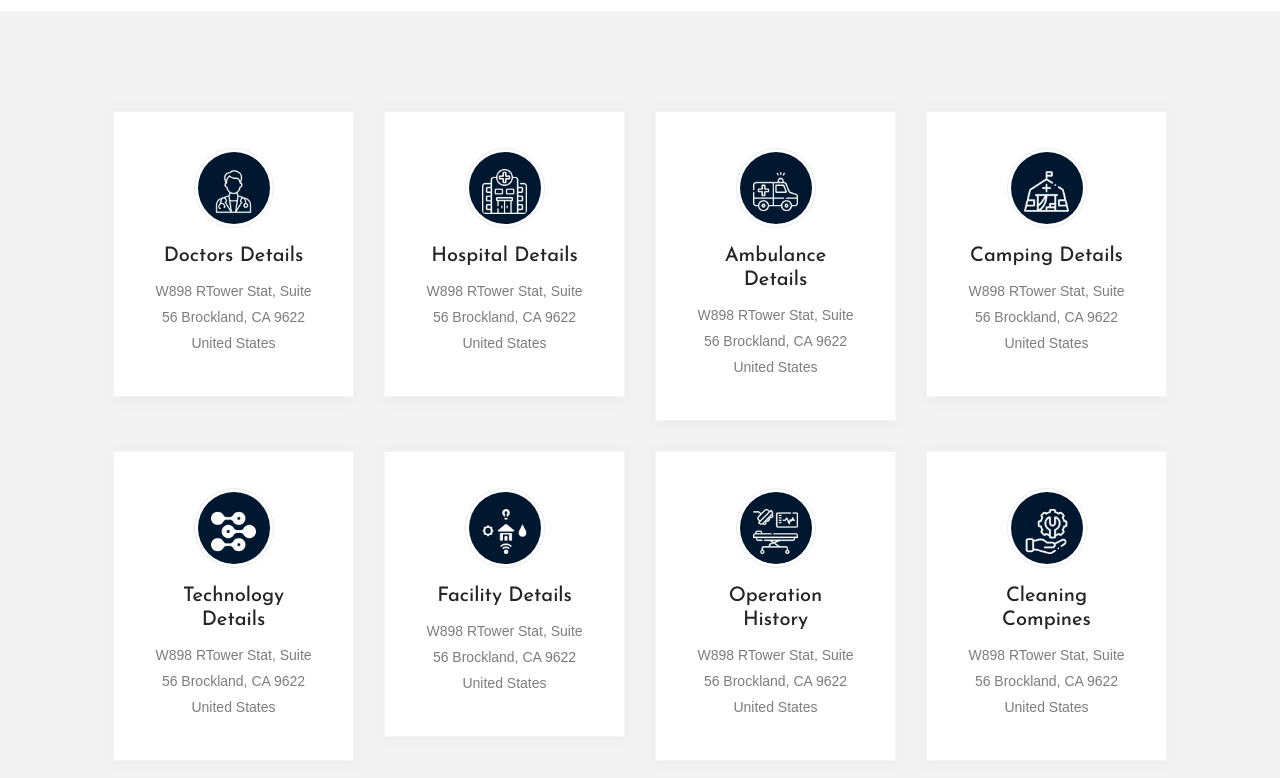
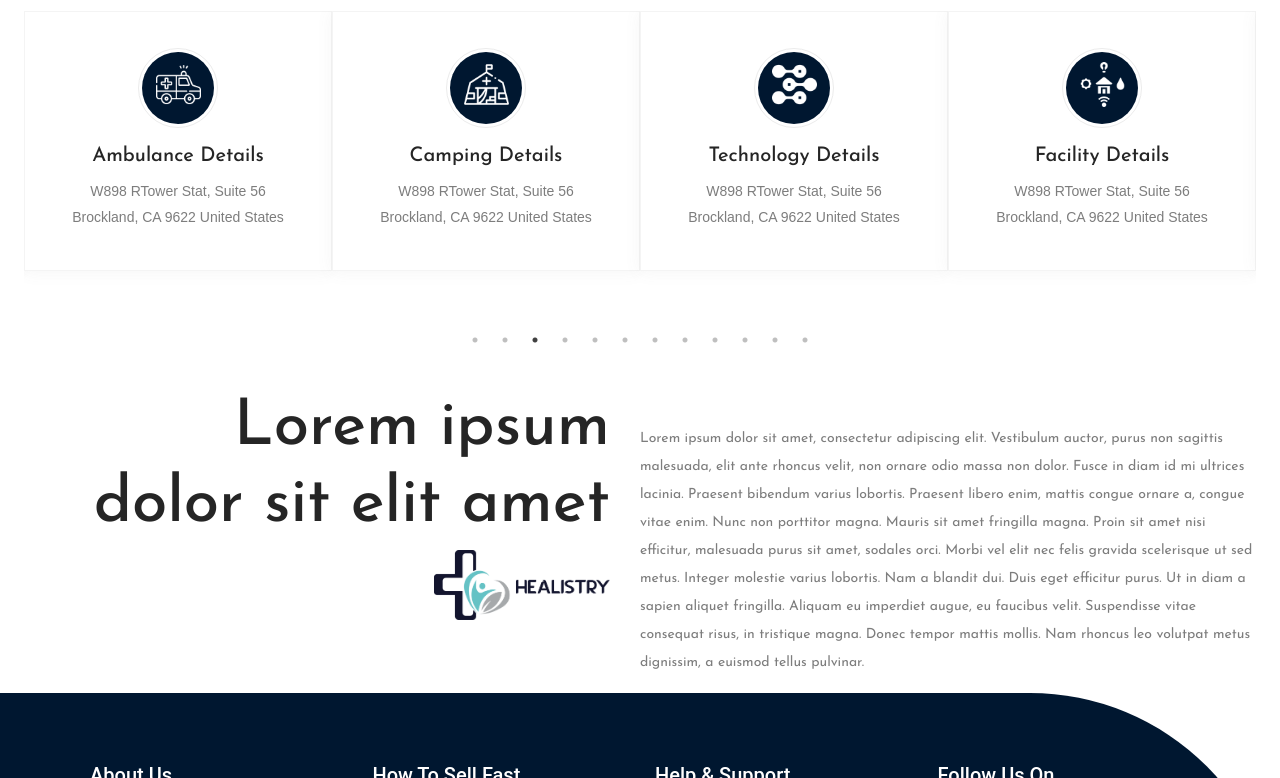
Before and after one commit to Theebanraj-Uthayakumar/Healistry_ITP-project, a React (Create React App) app in the folder client/: page / in a window 1280 px wide. Shown: the part 842-1620 px from the top of the page. Built offline with nearby package versions, Linux system fonts and the light colour scheme; a web font is replaced by a local one.

Commit message:
Home page Slider

```diff
--- a/client/src/component/pages/home.js
+++ b/client/src/component/pages/home.js
@@ -2,8 +2,47 @@ import React from 'react'
 import Container from '@material-ui/core/Container';
 import ArrowForwardIcon from '@material-ui/icons/ArrowForward';
 import { makeStyles } from '@material-ui/core/styles';
+import "slick-carousel/slick/slick.css";
+import "slick-carousel/slick/slick-theme.css";
+import Slider from "react-slick";
 
 function home() {
+    var settings = {
+        autoplay: true,
+        autoplaySpeed: 2000,
+        dots: true,
+        infinite: true,
+        speed: 500,
+        slidesToShow: 4,
+        slidesToScroll: 1,
+        initialSlide: 0,
+        responsive: [
+            {
+                breakpoint: 1024,
+                settings: {
+                    slidesToShow: 3,
+                    slidesToScroll: 3,
+                    infinite: true,
+                    dots: true
+                }
+            },
+            {
+                breakpoint: 600,
+                settings: {
+                    slidesToShow: 2,
+                    slidesToScroll: 2,
+                    initialSlide: 2
+                }
+            },
+            {
+                breakpoint: 480,
+                settings: {
+                    slidesToShow: 1,
+                    slidesToScroll: 1
+                }
+            }
+        ]
+    };
     const styles_home = makeStyles((theme) => ({
         root: {
             flexGrow: 1,
@@ -35,15 +74,13 @@ function home() {
                 <div>
                     <h1 className="home2_heading">Lorem ipsum </h1>
                 </div>
-            </Container>
-            <section className="contact-area primary-bg pt-100 pb-70">
-                <div className="container">
-                    <div className="contact-wrap-padding">
-                        <div className="row justify-content-center">
-                            <div className="col-lg-3 col-md-6 col-sm-8">
+                <Slider {...settings}>
+
                     <div className="contact-info-box text-center mb-30">
                         <div className="contact-box-icon">
-                                        <img src="img/icon/doctor.png" width="45px"></img>
+                            <center>
+                                <img src="img/icon/doctor.png" width="45px" style={{ paddingTop: "10px" }}></img>
+                            </center>
                         </div>
                         <div className="contact-info-content">
                             <h5>Doctors Details</h5>
@@ -52,11 +89,11 @@ function home() {
                             </p>
                         </div>
                     </div>
-                            </div>
-                            <div className="col-lg-3 col-md-6 col-sm-8">
                     <div className="contact-info-box text-center mb-30">
                         <div className="contact-box-icon">
-                                        <img src="img/icon/hospital.png" width="45px"></img>
+                            <center>
+                                <img src="img/icon/hospital.png" width="45px" style={{ paddingTop: "10px" }}></img>
+                            </center>
                         </div>
                         <div className="contact-info-content">
                             <h5>Hospital Details</h5>
@@ -65,11 +102,11 @@ function home() {
                             </p>
                         </div>
                     </div>
-                            </div>
-                            <div className="col-lg-3 col-md-6 col-sm-8">
                     <div className="contact-info-box text-center mb-30">
                         <div className="contact-box-icon">
-                                        <img src="img/icon/ambulance.png" width="45px"></img>
+                            <center>
+                                <img src="img/icon/ambulance.png" width="45px" style={{ paddingTop: "10px" }}></img>
+                            </center>
                         </div>
                         <div className="contact-info-content">
                             <h5>Ambulance Details</h5>
@@ -78,11 +115,11 @@ function home() {
                             </p>
                         </div>
                     </div>
-                            </div>
-                            <div className="col-lg-3 col-md-6 col-sm-8">
                     <div className="contact-info-box text-center mb-30">
                         <div className="contact-box-icon">
-                                        <img src="img/icon/Camping.png" width="45px"></img>
+                            <center>
+                                <img src="img/icon/Camping.png" width="45px" style={{ paddingTop: "10px" }}></img>
+                            </center>
                         </div>
                         <div className="contact-info-content">
                             <h5>Camping Details</h5>
@@ -91,11 +128,11 @@ function home() {
                             </p>
                         </div>
                     </div>
-                            </div>
-                            <div className="col-lg-3 col-md-6 col-sm-8">
                     <div className="contact-info-box text-center mb-30">
                         <div className="contact-box-icon">
-                                        <img src="img/icon/nanotechnology.png" width="45px"></img>
+                            <center>
+                                <img src="img/icon/nanotechnology.png" width="45px" style={{ paddingTop: "10px" }}></img>
+                            </center>
                         </div>
                         <div className="contact-info-content">
                             <h5>Technology Details</h5>
@@ -104,11 +141,11 @@ function home() {
                             </p>
                         </div>
                     </div>
-                            </div>
-                            <div className="col-lg-3 col-md-6 col-sm-8">
                     <div className="contact-info-box text-center mb-30">
                         <div className="contact-box-icon">
-                                        <img src="img/icon/amenities.png" width="45px"></img>
+                            <center>
+                                <img src="img/icon/amenities.png" width="45px" style={{ paddingTop: "10px" }}></img>
+                            </center>
                         </div>
                         <div className="contact-info-content">
                             <h5>Facility Details</h5>
@@ -117,11 +154,11 @@ function home() {
                             </p>
                         </div>
                     </div>
-                            </div>
-                            <div className="col-lg-3 col-md-6 col-sm-8">
                     <div className="contact-info-box text-center mb-30">
                         <div className="contact-box-icon">
-                                        <img src="img/icon/surgery-room.png" width="45px"></img>
+                            <center>
+                                <img src="img/icon/surgery-room.png" width="45px" style={{ paddingTop: "10px" }}></img>
+                            </center>
                         </div>
                         <div className="contact-info-content">
                             <h5>Operation History</h5>
@@ -130,11 +167,11 @@ function home() {
                             </p>
                         </div>
                     </div>
-                            </div>
-                            <div className="col-lg-3 col-md-6 col-sm-8">
                     <div className="contact-info-box text-center mb-30">
                         <div className="contact-box-icon">
-                                        <img src="img/icon/technical-support.png" width="45px"></img>
+                            <center>
+                                <img src="img/icon/technical-support.png" width="45px" style={{ paddingTop: "10px" }}></img>
+                            </center>
                         </div>
                         <div className="contact-info-content">
                             <h5>Cleaning Compines</h5>
@@ -143,11 +180,11 @@ function home() {
                             </p>
                         </div>
                     </div>
-                            </div>
-                            <div className="col-lg-3 col-md-6 col-sm-8">
                     <div className="contact-info-box text-center mb-30">
                         <div className="contact-box-icon">
-                                        <img src="img/icon/pharmacy.png" width="45px"></img>
+                            <center>
+                                <img src="img/icon/pharmacy.png" width="45px" style={{ paddingTop: "10px" }}></img>
+                            </center>
                         </div>
                         <div className="contact-info-content">
                             <h5>Pharmacy Details</h5>
@@ -156,11 +193,11 @@ function home() {
                             </p>
                         </div>
                     </div>
-                            </div>
-                            <div className="col-lg-3 col-md-6 col-sm-8">
                     <div className="contact-info-box text-center mb-30">
                         <div className="contact-box-icon">
-                                        <img src="img/icon/coronavirus.png" width="45px"></img>
+                            <center>
+                                <img src="img/icon/coronavirus.png" width="45px" style={{ paddingTop: "10px" }}></img>
+                            </center>
                         </div>
                         <div className="contact-info-content">
                             <h5>Disease spread information & Guidance</h5>
@@ -169,11 +206,11 @@ function home() {
                             </p>
                         </div>
                     </div>
-                            </div>
-                            <div className="col-lg-3 col-md-6 col-sm-8">
                     <div className="contact-info-box text-center mb-30">
                         <div className="contact-box-icon">
-                                        <img src="img/icon/blood-bank.png" width="45px"></img>
+                            <center>
+                                <img src="img/icon/blood-bank.png" width="45px" style={{ paddingTop: "10px" }}></img>
+                            </center>
                         </div>
                         <div className="contact-info-content">
                             <h5>Blood Bank Details</h5>
@@ -182,11 +219,11 @@ function home() {
                             </p>
                         </div>
                     </div>
-                            </div>
-                            <div className="col-lg-3 col-md-6 col-sm-8">
                     <div className="contact-info-box text-center mb-30">
                         <div className="contact-box-icon">
-                                        <img src="img/icon/microscope.png" width="45px"></img>
+                            <center>
+                                <img src="img/icon/microscope.png" width="45px" style={{ paddingTop: "10px" }}></img>
+                            </center>
                         </div>
                         <div className="contact-info-content">
                             <h5>laboratory Details</h5>
@@ -195,11 +232,9 @@ function home() {
                             </p>
                         </div>
                     </div>
-                            </div>
-                        </div>
-                    </div>
-                </div>
-            </section>
+
+                </Slider>
+            </Container>
             <Container>
                 <table className="Home_1">
                     <tr>
--- /dev/null
+++ b/package.json
@@ -0,0 +1,6 @@
+{
+  "dependencies": {
+    "react-slick": "^0.28.1",
+    "slick-carousel": "^1.8.1"
+  }
+}
```
Also changed, not shown: 2 other files (tests, documents, lock files or other folders). Lines whose indentation alone changed are shown as unchanged.
